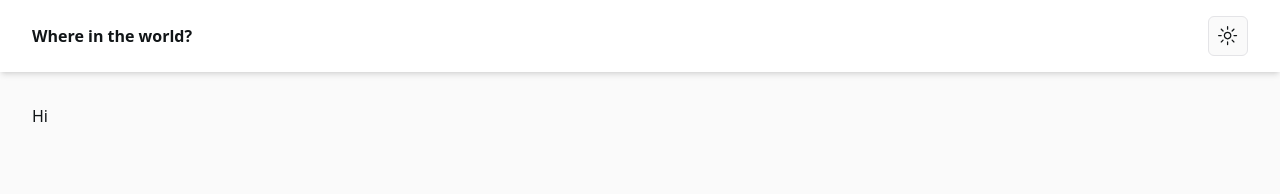
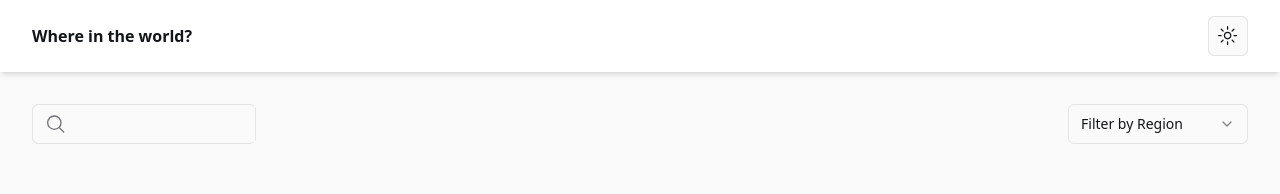
Before and after one commit to fedeq/countries-app, a Next.js app: page / in a window 1280 px wide. Shown: the top 194 px of the page. Built offline with nearby package versions, Linux system fonts and the light colour scheme.

Commit message:
Add search input and region selector

```diff
--- a/package.json
+++ b/package.json
@@ -11,6 +11,7 @@
   "dependencies": {
     "@radix-ui/react-dropdown-menu": "^2.0.6",
     "@radix-ui/react-icons": "^1.3.0",
+    "@radix-ui/react-select": "^2.0.0",
     "@radix-ui/react-slot": "^1.0.2",
     "autoprefixer": "^10.4.16",
     "class-variance-authority": "^0.7.0",
--- a/src/app/page.tsx
+++ b/src/app/page.tsx
@@ -1,6 +1,12 @@
-import {ModeToggle} from "@/components/ModeToggle";
-import {Button} from "@/components/ui/button";
+import {FilterSelect} from "@/components/FilterSelect";
+import {SearchInput} from "@/components/SearchInput";
+import {Input} from "@/components/ui/input";
 
 export default function Home() {
-  return <div className="">Hi</div>;
+  return (
+    <section className="flex items-center justify-between">
+      <SearchInput className="max-w-56" />
+      <FilterSelect />
+    </section>
+  );
 }
--- /dev/null
+++ b/src/components/FilterSelect.tsx
@@ -0,0 +1,26 @@
+import {
+  Select,
+  SelectContent,
+  SelectItem,
+  SelectTrigger,
+  SelectValue,
+} from "@/components/ui/select";
+
+const REGION_OPTIONS = ["Africa", "Americas", "Asia", "Europe", "Oceania"] as const;
+
+export function FilterSelect() {
+  return (
+    <Select>
+      <SelectTrigger className="w-[180px]">
+        <SelectValue placeholder="Filter by Region" />
+      </SelectTrigger>
+      <SelectContent>
+        {REGION_OPTIONS.map((region) => (
+          <SelectItem key={region} value={region}>
+            {region}
+          </SelectItem>
+        ))}
+      </SelectContent>
+    </Select>
+  );
+}
--- /dev/null
+++ b/src/components/SearchInput.tsx
@@ -0,0 +1,32 @@
+import * as React from "react";
+
+import {cn} from "@/lib/utils";
+
+import {SearchIcon} from "./icons/SearchIcon";
+
+export type InputProps = React.InputHTMLAttributes<HTMLInputElement>;
+
+const SearchInput = React.forwardRef<HTMLInputElement, InputProps>(
+  ({className, type, ...props}, ref) => {
+    return (
+      <div
+        className={cn(
+          "flex h-10 items-center rounded-md border border-input bg-background pl-3 text-sm ring-offset-background focus-within:ring-1 focus-within:ring-ring focus-within:ring-offset-2",
+          className,
+        )}
+      >
+        <SearchIcon className="h-5 w-5 text-muted-foreground" />
+        <input
+          ref={ref}
+          type={type}
+          {...props}
+          className="w-full bg-inherit p-2 placeholder:text-muted-foreground focus-visible:outline-none disabled:cursor-not-allowed disabled:opacity-50"
+        />
+      </div>
+    );
+  },
+);
+
+SearchInput.displayName = "SearchInput";
+
+export {SearchInput};
--- /dev/null
+++ b/src/components/icons/SearchIcon.tsx
@@ -0,0 +1,18 @@
+export function SearchIcon({className = ""}: {className?: string}) {
+  return (
+    <svg
+      className={`h-6 w-6 ${className}`}
+      fill="none"
+      stroke="currentColor"
+      strokeWidth={1.5}
+      viewBox="0 0 24 24"
+      xmlns="http://www.w3.org/2000/svg"
+    >
+      <path
+        d="m21 21-5.197-5.197m0 0A7.5 7.5 0 1 0 5.196 5.196a7.5 7.5 0 0 0 10.607 10.607Z"
+        strokeLinecap="round"
+        strokeLinejoin="round"
+      />
+    </svg>
+  );
+}
--- /dev/null
+++ b/src/components/ui/input.tsx
@@ -0,0 +1,23 @@
+import * as React from "react";
+
+import {cn} from "@/lib/utils";
+
+export type InputProps = React.InputHTMLAttributes<HTMLInputElement>;
+
+const Input = React.forwardRef<HTMLInputElement, InputProps>(({className, type, ...props}, ref) => {
+  return (
+    <input
+      ref={ref}
+      className={cn(
+        "flex h-10 w-full rounded-md border border-input bg-background px-3 py-2 text-sm ring-offset-background file:border-0 file:bg-transparent file:text-sm file:font-medium placeholder:text-muted-foreground focus-visible:outline-none focus-visible:ring-2 focus-visible:ring-ring focus-visible:ring-offset-2 disabled:cursor-not-allowed disabled:opacity-50",
+        className,
+      )}
+      type={type}
+      {...props}
+    />
+  );
+});
+
+Input.displayName = "Input";
+
+export {Input};
--- /dev/null
+++ b/src/components/ui/select.tsx
@@ -0,0 +1,160 @@
+"use client"
+
+import * as React from "react"
+import * as SelectPrimitive from "@radix-ui/react-select"
+import { Check, ChevronDown, ChevronUp } from "lucide-react"
+
+import { cn } from "@/lib/utils"
+
+const Select = SelectPrimitive.Root
+
+const SelectGroup = SelectPrimitive.Group
+
+const SelectValue = SelectPrimitive.Value
+
+const SelectTrigger = React.forwardRef<
+  React.ElementRef<typeof SelectPrimitive.Trigger>,
+  React.ComponentPropsWithoutRef<typeof SelectPrimitive.Trigger>
+>(({ className, children, ...props }, ref) => (
+  <SelectPrimitive.Trigger
+    ref={ref}
+    className={cn(
+      "flex h-10 w-full items-center justify-between rounded-md border border-input bg-background px-3 py-2 text-sm ring-offset-background placeholder:text-muted-foreground focus:outline-none focus:ring-2 focus:ring-ring focus:ring-offset-2 disabled:cursor-not-allowed disabled:opacity-50 [&>span]:line-clamp-1",
+      className
+    )}
+    {...props}
+  >
+    {children}
+    <SelectPrimitive.Icon asChild>
+      <ChevronDown className="h-4 w-4 opacity-50" />
+    </SelectPrimitive.Icon>
+  </SelectPrimitive.Trigger>
+))
+SelectTrigger.displayName = SelectPrimitive.Trigger.displayName
+
+const SelectScrollUpButton = React.forwardRef<
+  React.ElementRef<typeof SelectPrimitive.ScrollUpButton>,
+  React.ComponentPropsWithoutRef<typeof SelectPrimitive.ScrollUpButton>
+>(({ className, ...props }, ref) => (
+  <SelectPrimitive.ScrollUpButton
+    ref={ref}
+    className={cn(
+      "flex cursor-default items-center justify-center py-1",
+      className
+    )}
+    {...props}
+  >
+    <ChevronUp className="h-4 w-4" />
+  </SelectPrimitive.ScrollUpButton>
+))
+SelectScrollUpButton.displayName = SelectPrimitive.ScrollUpButton.displayName
+
+const SelectScrollDownButton = React.forwardRef<
+  React.ElementRef<typeof SelectPrimitive.ScrollDownButton>,
+  React.ComponentPropsWithoutRef<typeof SelectPrimitive.ScrollDownButton>
+>(({ className, ...props }, ref) => (
+  <SelectPrimitive.ScrollDownButton
+    ref={ref}
+    className={cn(
+      "flex cursor-default items-center justify-center py-1",
+      className
+    )}
+    {...props}
+  >
+    <ChevronDown className="h-4 w-4" />
+  </SelectPrimitive.ScrollDownButton>
+))
+SelectScrollDownButton.displayName =
+  SelectPrimitive.ScrollDownButton.displayName
+
+const SelectContent = React.forwardRef<
+  React.ElementRef<typeof SelectPrimitive.Content>,
+  React.ComponentPropsWithoutRef<typeof SelectPrimitive.Content>
+>(({ className, children, position = "popper", ...props }, ref) => (
+  <SelectPrimitive.Portal>
+    <SelectPrimitive.Content
+      ref={ref}
+      className={cn(
+        "relative z-50 max-h-96 min-w-[8rem] overflow-hidden rounded-md border bg-popover text-popover-foreground shadow-md data-[state=open]:animate-in data-[state=closed]:animate-out data-[state=closed]:fade-out-0 data-[state=open]:fade-in-0 data-[state=closed]:zoom-out-95 data-[state=open]:zoom-in-95 data-[side=bottom]:slide-in-from-top-2 data-[side=left]:slide-in-from-right-2 data-[side=right]:slide-in-from-left-2 data-[side=top]:slide-in-from-bottom-2",
+        position === "popper" &&
+          "data-[side=bottom]:translate-y-1 data-[side=left]:-translate-x-1 data-[side=right]:translate-x-1 data-[side=top]:-translate-y-1",
+        className
+      )}
+      position={position}
+      {...props}
+    >
+      <SelectScrollUpButton />
+      <SelectPrimitive.Viewport
+        className={cn(
+          "p-1",
+          position === "popper" &&
+            "h-[var(--radix-select-trigger-height)] w-full min-w-[var(--radix-select-trigger-width)]"
+        )}
+      >
+        {children}
+      </SelectPrimitive.Viewport>
+      <SelectScrollDownButton />
+    </SelectPrimitive.Content>
+  </SelectPrimitive.Portal>
+))
+SelectContent.displayName = SelectPrimitive.Content.displayName
+
+const SelectLabel = React.forwardRef<
+  React.ElementRef<typeof SelectPrimitive.Label>,
+  React.ComponentPropsWithoutRef<typeof SelectPrimitive.Label>
+>(({ className, ...props }, ref) => (
+  <SelectPrimitive.Label
+    ref={ref}
+    className={cn("py-1.5 pl-8 pr-2 text-sm font-semibold", className)}
+    {...props}
+  />
+))
+SelectLabel.displayName = SelectPrimitive.Label.displayName
+
+const SelectItem = React.forwardRef<
+  React.ElementRef<typeof SelectPrimitive.Item>,
+  React.ComponentPropsWithoutRef<typeof SelectPrimitive.Item>
+>(({ className, children, ...props }, ref) => (
+  <SelectPrimitive.Item
+    ref={ref}
+    className={cn(
+      "relative flex w-full cursor-default select-none items-center rounded-sm py-1.5 pl-8 pr-2 text-sm outline-none focus:bg-accent focus:text-accent-foreground data-[disabled]:pointer-events-none data-[disabled]:opacity-50",
+      className
+    )}
+    {...props}
+  >
+    <span className="absolute left-2 flex h-3.5 w-3.5 items-center justify-center">
+      <SelectPrimitive.ItemIndicator>
+        <Check className="h-4 w-4" />
+      </SelectPrimitive.ItemIndicator>
+    </span>
+
+    <SelectPrimitive.ItemText>{children}</SelectPrimitive.ItemText>
+  </SelectPrimitive.Item>
+))
+SelectItem.displayName = SelectPrimitive.Item.displayName
+
+const SelectSeparator = React.forwardRef<
+  React.ElementRef<typeof SelectPrimitive.Separator>,
+  React.ComponentPropsWithoutRef<typeof SelectPrimitive.Separator>
+>(({ className, ...props }, ref) => (
+  <SelectPrimitive.Separator
+    ref={ref}
+    className={cn("-mx-1 my-1 h-px bg-muted", className)}
+    {...props}
+  />
+))
+SelectSeparator.displayName = SelectPrimitive.Separator.displayName
+
+export {
+  Select,
+  SelectGroup,
+  SelectValue,
+  SelectTrigger,
+  SelectContent,
+  SelectLabel,
+  SelectItem,
+  SelectSeparator,
+  SelectScrollUpButton,
+  SelectScrollDownButton,
+}
```
Also changed, not shown: src/components/ui/dropdown-menu.tsx (+60 -65 lines), 1 other file (tests, documents, lock files or other folders).
